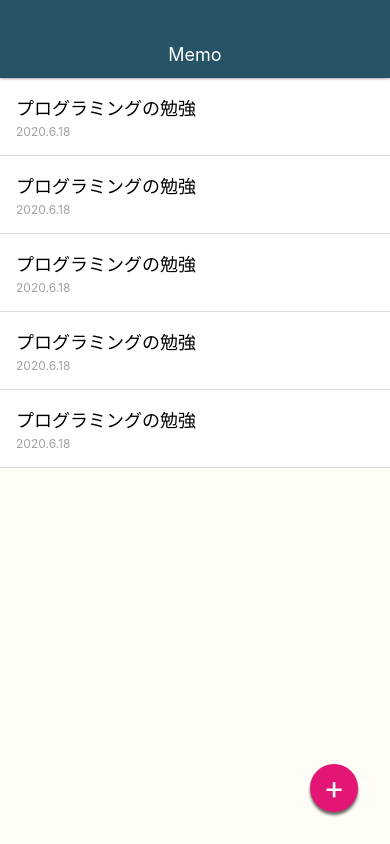
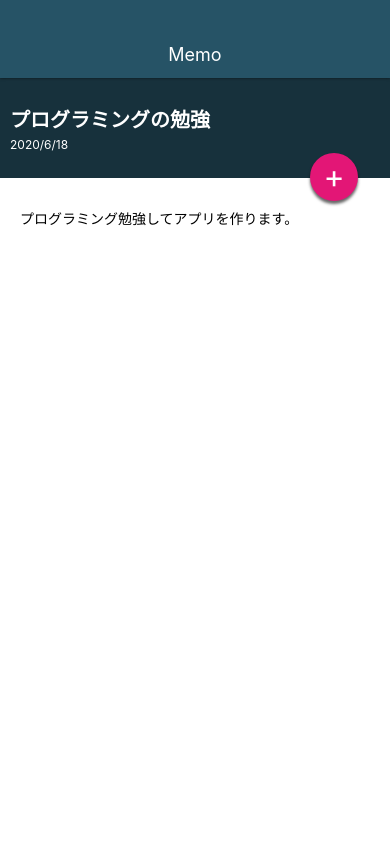
Before and after one commit to momoka0731/memoApp, a React Native app: screen / in a window 390 px wide. Built offline with nearby package versions, Linux system fonts and the light colour scheme.

Commit message:
Style MemoDetailScreen

```diff
--- a/App.js
+++ b/App.js
@@ -2,7 +2,7 @@
 import { StyleSheet, View } from 'react-native';
 
 import Appbar from './src/components/Appbar';
-import MemoListScreen from './src/screens/MemoListScreen';
+import MemoDetailScreen from './src/screens/MemoDetailScreen';
 
 /* eslint-disable */
 export default class App extends React.Component {
@@ -10,7 +10,7 @@
     return (
      <View style={styles.container}>
        <Appbar />
-       <MemoListScreen />
+       <MemoDetailScreen />
      </View>
    );
     }
--- a/src/elements/CircleButton.js
+++ b/src/elements/CircleButton.js
@@ -3,9 +3,19 @@
 
 class CircleButton extends React.Component {
   render() {
+    const { style, color } = this.props;
+
+    let bgColor = '#E31676';
+    let textColor = '#fff';
+
+    if (color === 'white') {
+      bgColor = '#fff';
+      textColor = '#E31676';
+    }
+
     return (
-      <View style={styles.circleButton}>
-        <Text style={styles.circleButtonTitle}>
+      <View style={[styles.circleButton, style, { backgroundColor: bgColor}]}>
+        <Text style={[styles.circleButtonTitle, { color: textColor }]}>
           {this.props.children}
         </Text>
       </View>
--- /dev/null
+++ b/src/screens/MemoDetailScreen.js
@@ -0,0 +1,68 @@
+import React from 'react';
+import { StyleSheet, View, Text } from 'react-native';
+
+import CircleButton from '../elements/CircleButton';
+
+class MemoDetailScreen extends React.Component {
+  render() {
+    return (
+      <View style={styles.container}>
+       <View>
+        <View style={styles.memoHeader}>
+          <View>
+              <Text style={styles.memoHeaderTitle}>プログラミングの勉強</Text>
+              <Text style={styles.memoHeaderDate}>2020/6/18</Text>
+          </View>
+        </View>
+       </View>
+
+       <View style={styles.memoContent}>
+         <Text>
+           プログラミング勉強してアプリを作ります。
+         </Text>
+       </View>
+
+       <CircleButton style={styles.editButton}>+</CircleButton>
+
+      </View>
+    );
+  }
+}
+
+const styles = StyleSheet.create({
+  container: {
+    flex: 1,
+    width: '100%',
+  },
+  memoHeader: {
+    height: 100,
+    backgroundColor: '#17313C',
+    justifyContent: 'center',
+    padding: 10,
+  },
+  memoHeaderTitle: {
+    fontSize: 20,
+    fontWeight: 'bold',
+    color: '#fff',
+    marginBottom: 4,
+  },
+  memoHeaderDate: {
+    fontSize: 12,
+    color: '#fff',
+  },
+  memoContent: {
+    paddingTop: 30,
+    paddingLeft: 20,
+    paddingRight: 20,
+    paddingBottom: 20,
+    backgroundColor: '#fff',
+    flex: 1,
+  },
+  editButton: {
+    top: 75,
+
+  }
+});
+
+
+export default MemoDetailScreen;
```
